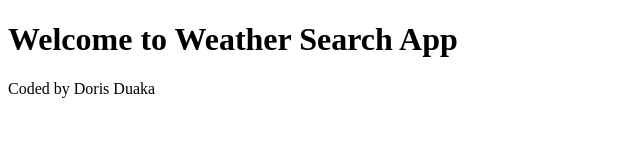
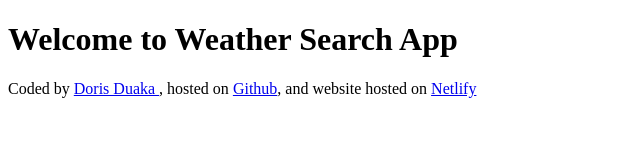
Before and after one commit to DuakaDee/Vanilla-Weather-Search, a plain HTML site: page index.html in a window 1280 px wide. Shown: the whole page, without its empty margins (0-640 px from the left). Drawn offline with Linux system fonts and the light colour scheme.

Commit message:
added links to footer

```diff
--- a/index.html
+++ b/index.html
@@ -8,7 +8,7 @@
   <body>
     <h1>Welcome to Weather Search App</h1>
   <footer>
-    Coded by Doris Duaka
+ Coded by  <a href="https://github.com/DuakaDee/" target="_blank"> Doris Duaka </a>, hosted on <a href="https://github.com/DuakaDee/Vanilla-Weather-Search" target="_blank"> Github</a>, and website hosted on <a href="https://app.netlify.com/sites/duakas-weather-app/" target="_blank"> Netlify</a></footer>
   </footer>
 </body>
 </html>
```
